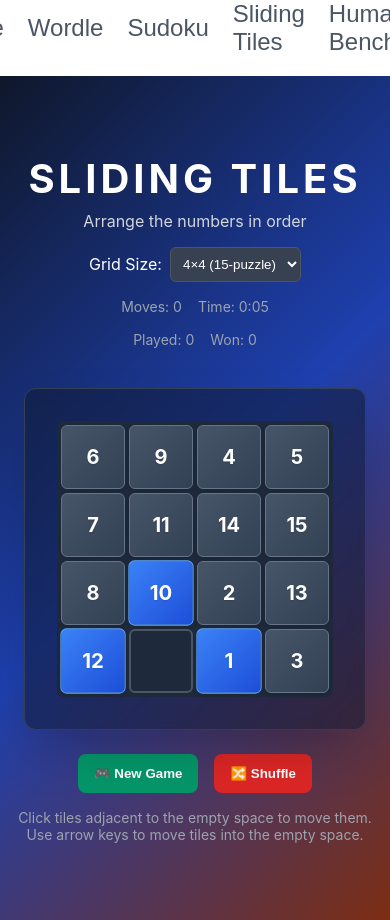
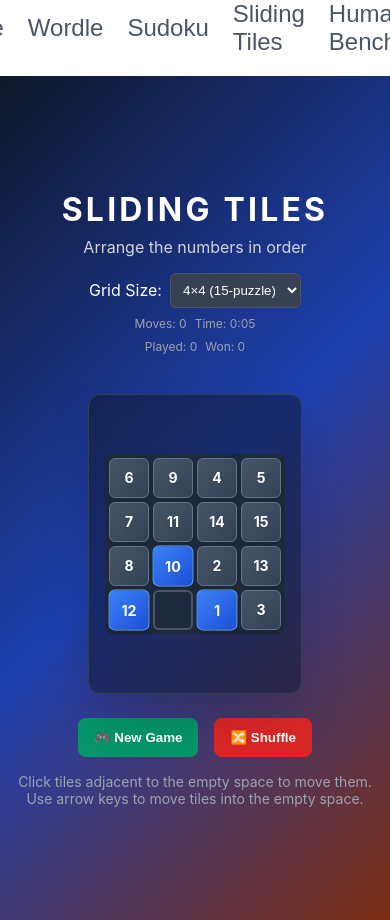
Before and after one commit to bananaNuggets75/brain-exercise-games, a Next.js app: page /sliding-tiles in a window 390 px wide. Built offline with nearby package versions, Linux system fonts and the light colour scheme.

Commit message:
responsive ui

```diff
--- a/app/globals.css
+++ b/app/globals.css
@@ -1037,3 +1037,93 @@ a {
 .modal-button.cancel:hover {
   background: #4b5563;
 }
+
+/* Mobile responsiveness */
+@media (max-width: 640px) {
+  .sliding-tiles-title {
+    font-size: 2rem;
+  }
+
+  .tile {
+    width: 3rem;
+    height: 3rem;
+  }
+
+  .tile-number {
+    font-size: 1rem;
+  }
+
+  .game-controls {
+    flex-direction: column;
+    gap: 0.5rem;
+  }
+
+  .game-info, .game-stats {
+    font-size: 0.75rem;
+    gap: 0.5rem;
+  }
+
+  .size-options {
+    flex-direction: column;
+  }
+
+  .modal-buttons {
+    flex-direction: column;
+  }
+
+  .modal-button {
+    max-width: none;
+  }
+}
+
+@media (max-width: 480px) {
+  .tile {
+    width: 2.5rem;
+    height: 2.5rem;
+  }
+
+  .tile-number {
+    font-size: 0.875rem;
+  }
+
+  .game-board {
+    padding: 1rem;
+  }
+}
+/* Animation for sliding effect (optional if using JS animation) */
+@keyframes slide-tile {
+  0% {
+    transform: scale(0.98);
+    opacity: 0.7;
+  }
+  100% {
+    transform: scale(1);
+    opacity: 1;
+  }
+}
+
+.tile.sliding {
+  animation: slide-tile 0.2s ease-in-out;
+}
+
+/* Disabled tile or inactive state (future-proofing) */
+.tile.disabled {
+  opacity: 0.5;
+  pointer-events: none;
+}
+
+/* Modal animation */
+@keyframes modal-fade {
+  from {
+    opacity: 0;
+    transform: translateY(-10px);
+  }
+  to {
+    opacity: 1;
+    transform: translateY(0);
+  }
+}
+
+.modal {
+  animation: modal-fade 0.3s ease;
+}
```
